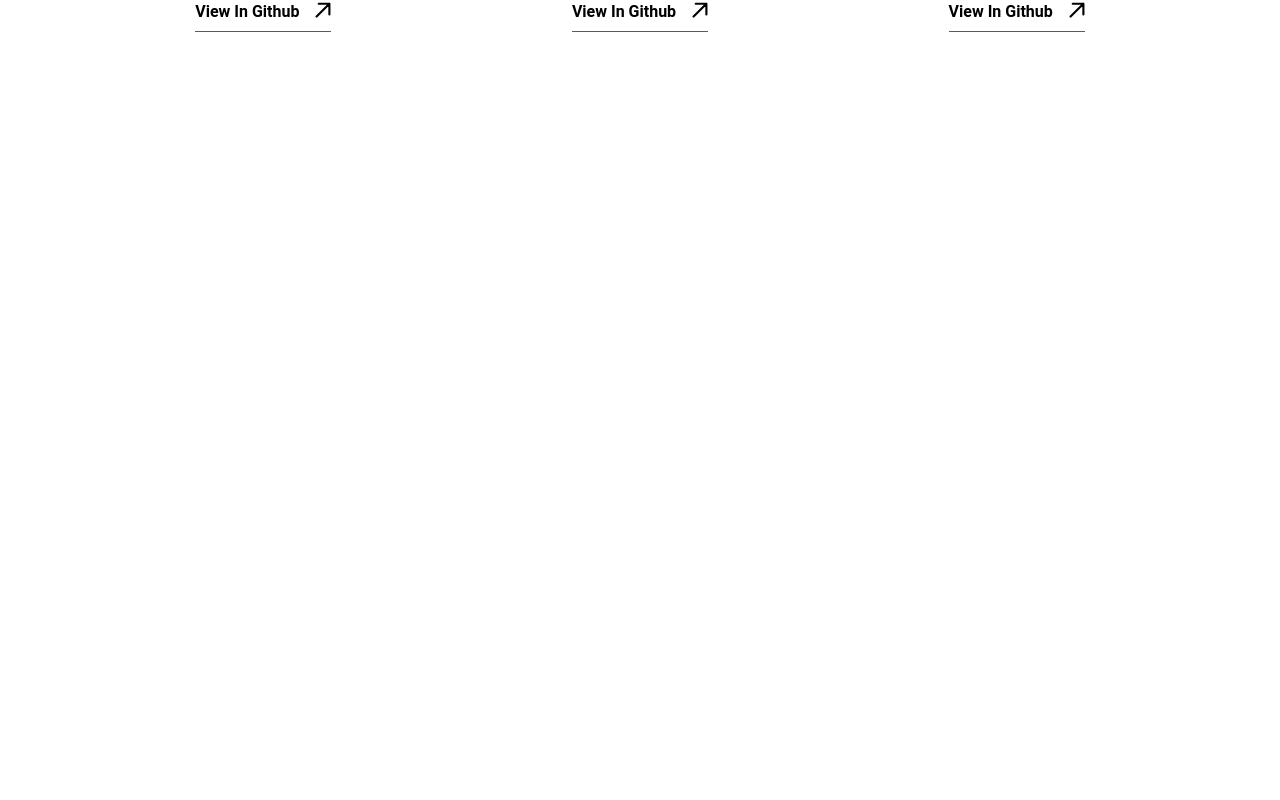
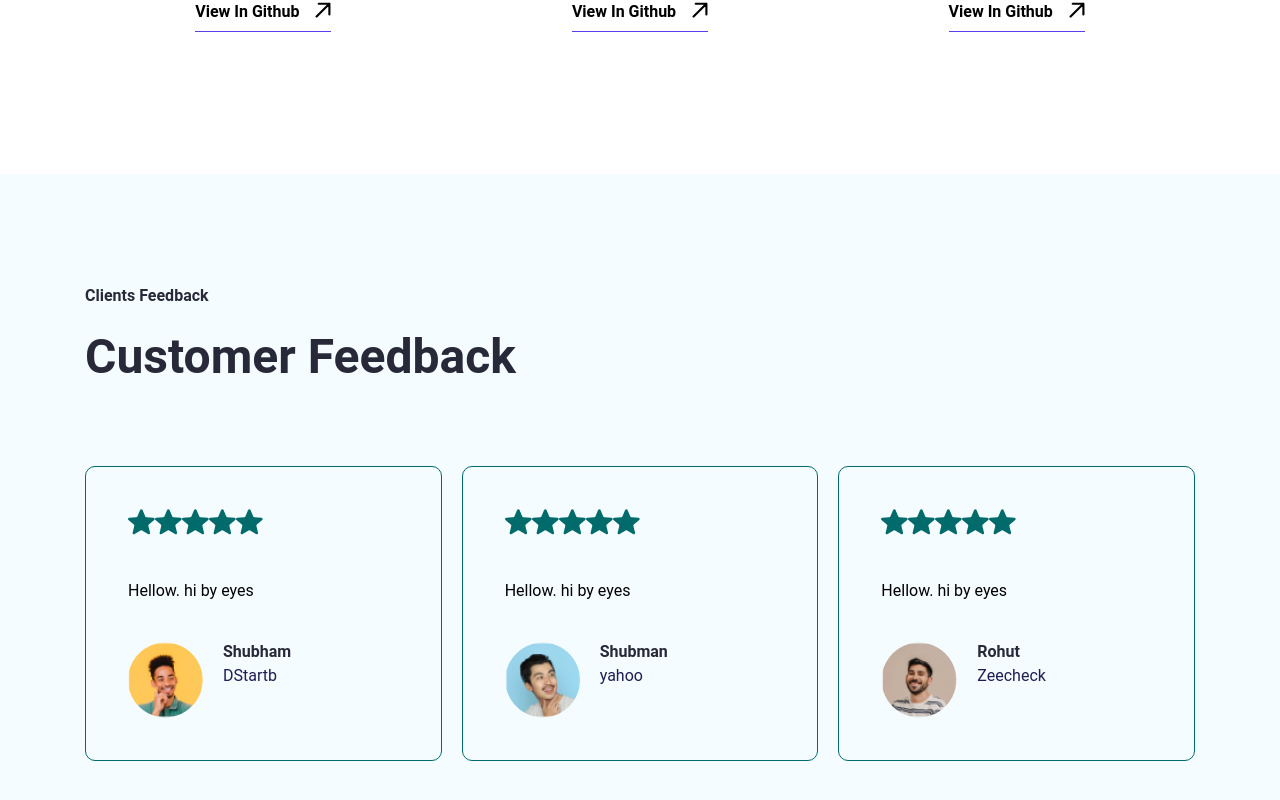
Before and after one commit to shubhamsinha21/mine_portfolio, a React (Create React App) app: page / in a window 1280 px wide. Shown: the part 3131-3931 px from the top of the page. Before the commit the page ends 3305 px from the top, so only its background shows below. Built offline with nearby package versions, Linux system fonts and the light colour scheme.

Commit message:
Testimonials

```diff
--- a/src/App.css
+++ b/src/App.css
@@ -443,3 +443,55 @@
     stroke: #006b6a;
 }
 /* My Porfolio Ends Here */
+
+
+/* Testimonial Section Starts Here */
+.testimonial-section{
+    display: flex;
+    padding: 110px 85px;
+    flex-direction: column;
+    align-items: center;
+    gap: 80px;
+    background-color: var(--bg-shade);
+}
+
+.section-heading{
+    color: var(--heading-color);
+}
+
+.testimonial-section-card{
+    display: flex;
+    padding: 42px;
+    flex-direction: column;
+    align-items: flex-start;
+    gap: 42px;
+    flex: 1 0 0;
+    border-radius: 10px;
+    border: 1px solid #006b6a;
+}
+
+.testimonial-section-card-reviews{
+    display: flex;
+    align-items: flex-start;
+    gap: 5px;
+}
+
+.testimonial-section-card-author-detail{
+    display: flex;
+    align-items: flex-start;
+    gap: 20px;
+}
+
+.testimonial-author-name{
+    font-weight: 600;
+    color: var(--heading-color);
+}
+
+.testimonial-author-designation{
+    color: var(--darkblue);
+    font-size: 16px;
+    font-weight: 400;
+    line-height: 30px;
+}
+
+/* Testimonial Section Ends Here */
--- a/src/data/index.json
+++ b/src/data/index.json
@@ -47,5 +47,31 @@
             "description": "Hellow. hi by eyes",
             "link": "View In Github"
         }
+    ],
+    "testimonials": [
+        {
+            "id": "1",
+            "count": "5",
+            "src": "./img/avatar-image.png",
+            "description": "Hellow. hi by eyes",
+            "author_name": "Shubham",
+            "author_description": "DStartb"
+        },
+        {
+            "id": "2",
+            "count": "5",
+            "src": "./img/avatar-image-1.png",
+            "description": "Hellow. hi by eyes",
+            "author_name": "Shubman",
+            "author_description": "yahoo"
+        },
+        {
+            "id": "3",
+            "count": "5",
+            "src": "./img/avatar-image-2.png",
+            "description": "Hellow. hi by eyes",
+            "author_name": "Rohut",
+            "author_description": "Zeecheck"
+        }
     ]
 }
--- a/src/pages/Home/HomeScreen/index.jsx
+++ b/src/pages/Home/HomeScreen/index.jsx
@@ -2,6 +2,7 @@
 import MySkills from "../MySkills";
 import AboutMe from "../AboutMe";
 import MyPortfolio from '../MyPortfolio';
+import Testimonials from "../Testimonials";
 
 export default function Home() {
     return (
@@ -10,6 +11,7 @@
             <MySkills />
             <AboutMe />
             <MyPortfolio />
+            <Testimonials />
         </>
     )
 }
--- a/src/pages/Home/Testimonials.jsx
+++ b/src/pages/Home/Testimonials.jsx
@@ -0,0 +1,53 @@
+import data from '../../data/index.json'
+
+export default function Testimonials() {
+    return (
+        <section id='testimonial' className='testimonial-section'>
+
+            <div className='portfolio-container-box'>
+                <div className='portfolio-container'>
+                    <p className='sub-title'>Clients Feedback</p>
+                    <h2 className='section-heading'>Customer Feedback</h2>
+                </div>
+            </div>
+
+            <div className='portfolio-section-container'>
+                {data?.testimonials?.map((item, index) => (
+                    <div key={index} className='testimonial-section-card'>
+                        <div className='testimonial-section-card-review'>
+                            {Array.from({ length: 5 }, (review, index) => (
+                                <svg
+                                    xmlns="http://www.w3.org/2000/svg"
+                                    width="27"
+                                    height="26"
+                                    viewBox="0 0 27 26"
+                                    fill="none"
+                                >
+                                    <path
+                                        d="M12.0945 0.953177C12.5528 -0.135435 14.1138 -0.135434 14.5722 0.95318L17.2772 7.37836C17.4705 7.8373 17.9074 8.15087 18.4089 8.19059L25.4302 8.74669C26.6199 8.84091 27.1022 10.3076 26.1959 11.0746L20.8464 15.6016C20.4643 15.925 20.2973 16.4324 20.4141 16.9158L22.0484 23.6847C22.3253 24.8315 21.0625 25.7381 20.044 25.1235L14.0327 21.4961C13.6033 21.237 13.0633 21.237 12.634 21.4961L6.62265 25.1235C5.60415 25.7381 4.34127 24.8315 4.61818 23.6847L6.25256 16.9158C6.3693 16.4324 6.20243 15.925 5.82034 15.6016L0.47075 11.0746C-0.435624 10.3076 0.0467572 8.84091 1.23639 8.74669L8.25781 8.19059C8.75933 8.15087 9.19621 7.8373 9.38942 7.37836L12.0945 0.953177Z"
+                                        fill="#006B6A"
+                                    />
+                                </svg>
+                            ))}
+                        </div>
+
+                        <p className='text-md'>{item.description}</p>
+                        <div className='testimonial-section-card-author-detail'>
+                            <img src={item.src} alt='Avatar' />
+                            <div>
+                                <p className='text-md testimonial-author-name'>
+                                    {item.author_name}
+                                </p>
+
+                                <p className='text-md testimonial-author-designation'>
+                                    {item.author_description}
+                                </p>
+                            </div>
+                        </div>
+                    </div>
+                ))}
+            </div>
+
+        </section>
+    )
+}
```
